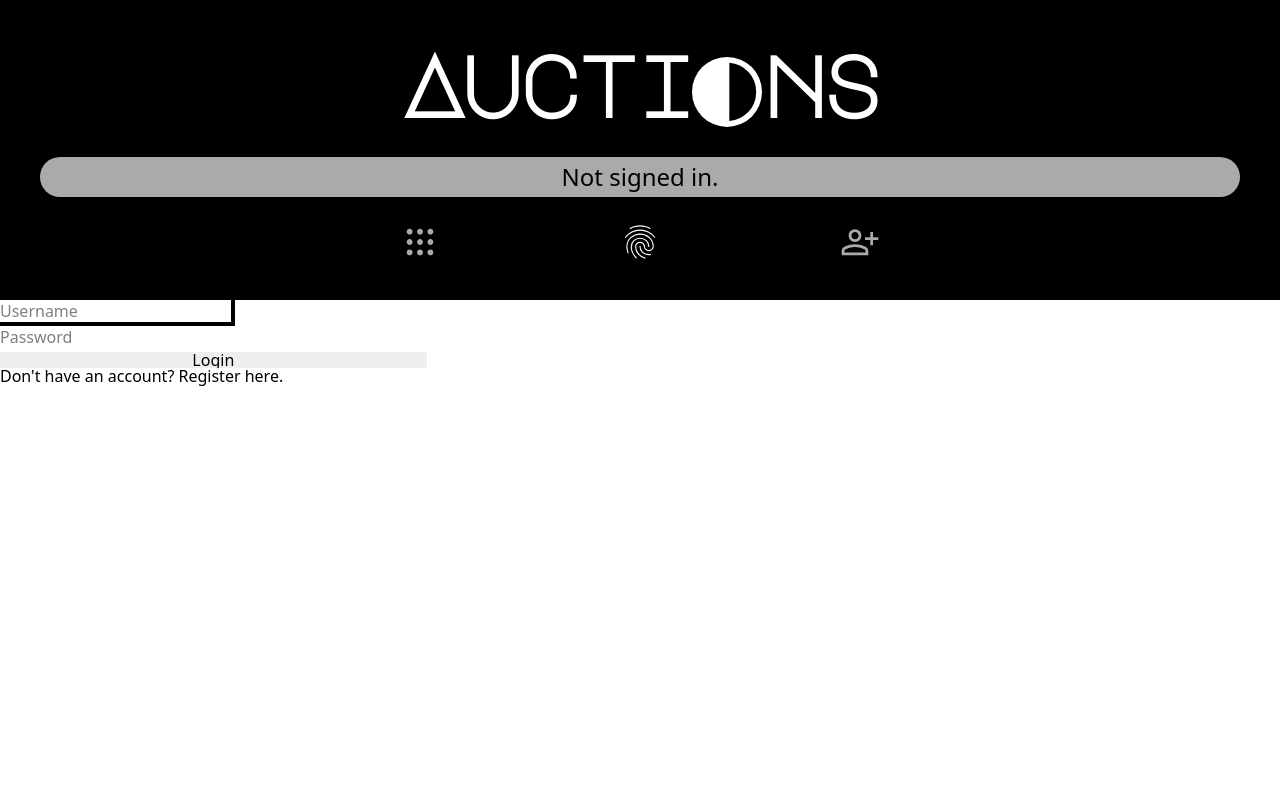
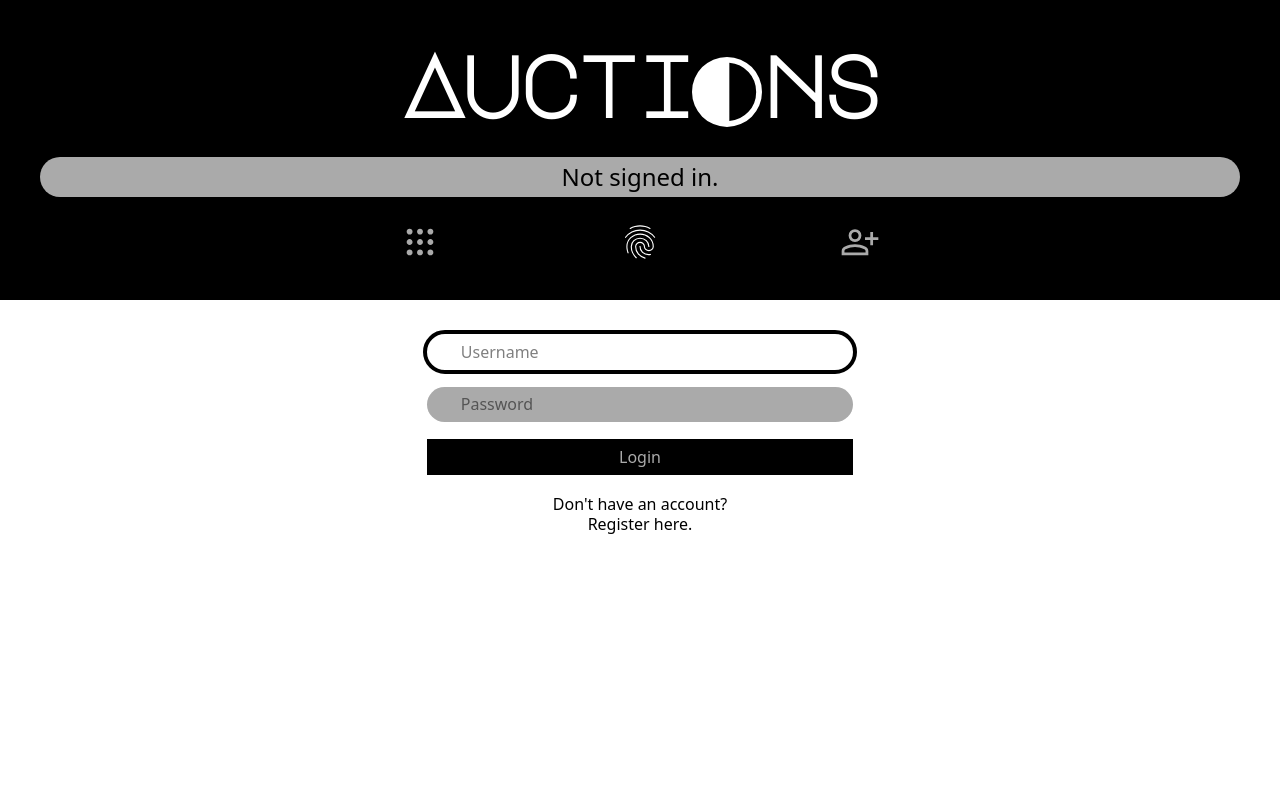
Before and after one commit to PrackSoft/commerce, a Django app: page /login/ in a window 1280 px wide. Shown: the top 785 px of the page. Run offline with Django 3.2, Linux system fonts and the light colour scheme; some libraries are stand-ins or nearby versions.

Commit message:
Fix centered column in Login and Register layouts

```diff
--- a/auctions/static/auctions/styles.css
+++ b/auctions/static/auctions/styles.css
@@ -169,14 +169,21 @@ header .isotype-icon-size {
 }
 
 /* GRID RESPONSIVO HEADER */
-@media (max-width: 62rem) { header { grid-template-columns: 1fr auto; } }
-@media (max-width: 48rem) { header { grid-template-columns: 1fr; } }
+/*@media (max-width: 62rem) { header { grid-template-columns: 1fr auto; } }
+@media (max-width: 48rem) { header { grid-template-columns: 1fr; } }*/
 
 
 /* ------------------------------
                 MAIN
    ------------------------------ */
+.main-middle-col {
+    display: flex;
+    justify-content:center;
+    width: 100vw;
+    height: 38vw;
 
+    border: 0 solid purple;
+}
 
 .middle-col {
     width: 33.333vw;
--- a/auctions/templates/auctions/login.html
+++ b/auctions/templates/auctions/login.html
@@ -1,9 +1,9 @@
 {% extends "auctions/layout.html" %}
 
 {% block body %}
-    <main class="container">
+    <main class="main-middle-col">
 
-        <div class="container-item">
+        <div class="middle-col">
             {% if message %}    <!-- Displays feedback messages conditionally to inform the user of errors or status updates. -->
                 <div>{{ message }}</div>
             {% endif %}
--- a/auctions/templates/auctions/register.html
+++ b/auctions/templates/auctions/register.html
@@ -1,7 +1,7 @@
 {% extends "auctions/layout.html" %}
 
 {% block body %}
-    <main class="container">
+    <main class="main-middle-col">
 
         <div class="middle-col">
             {% if message %}    <!-- Displays feedback messages conditionally to inform the user of errors or status updates. -->
```
